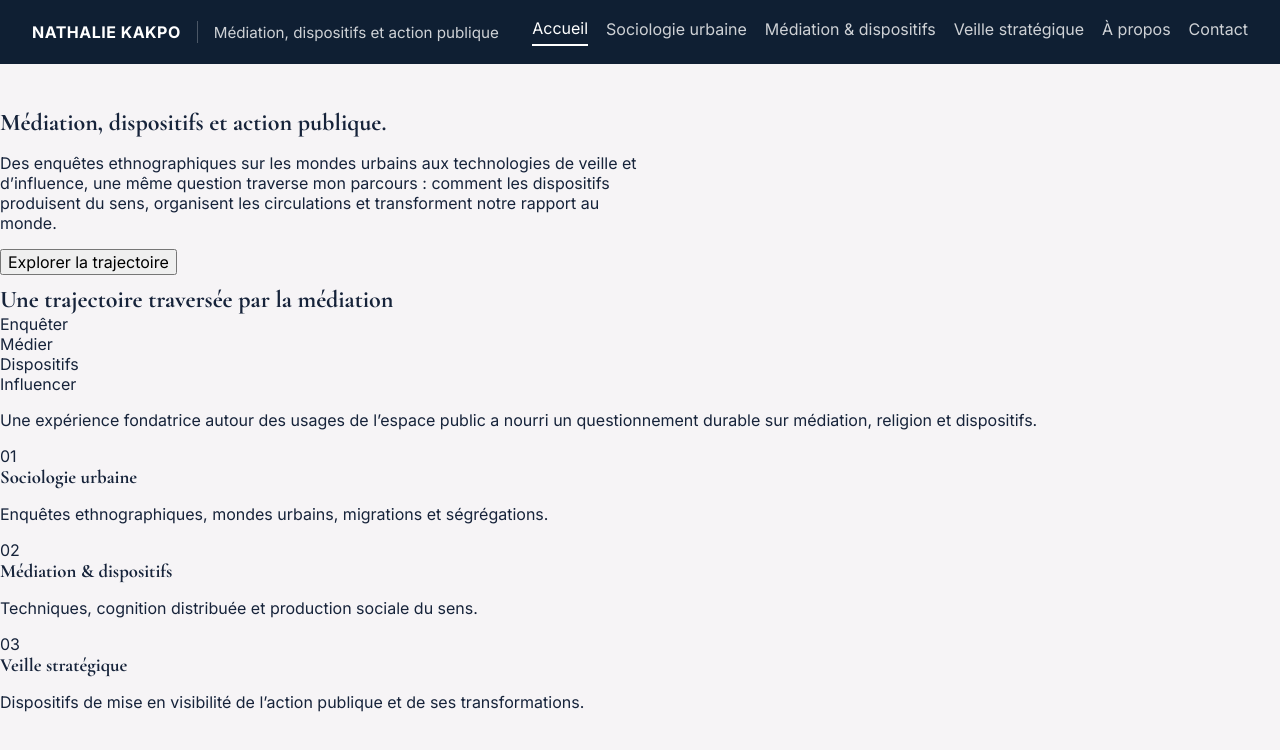
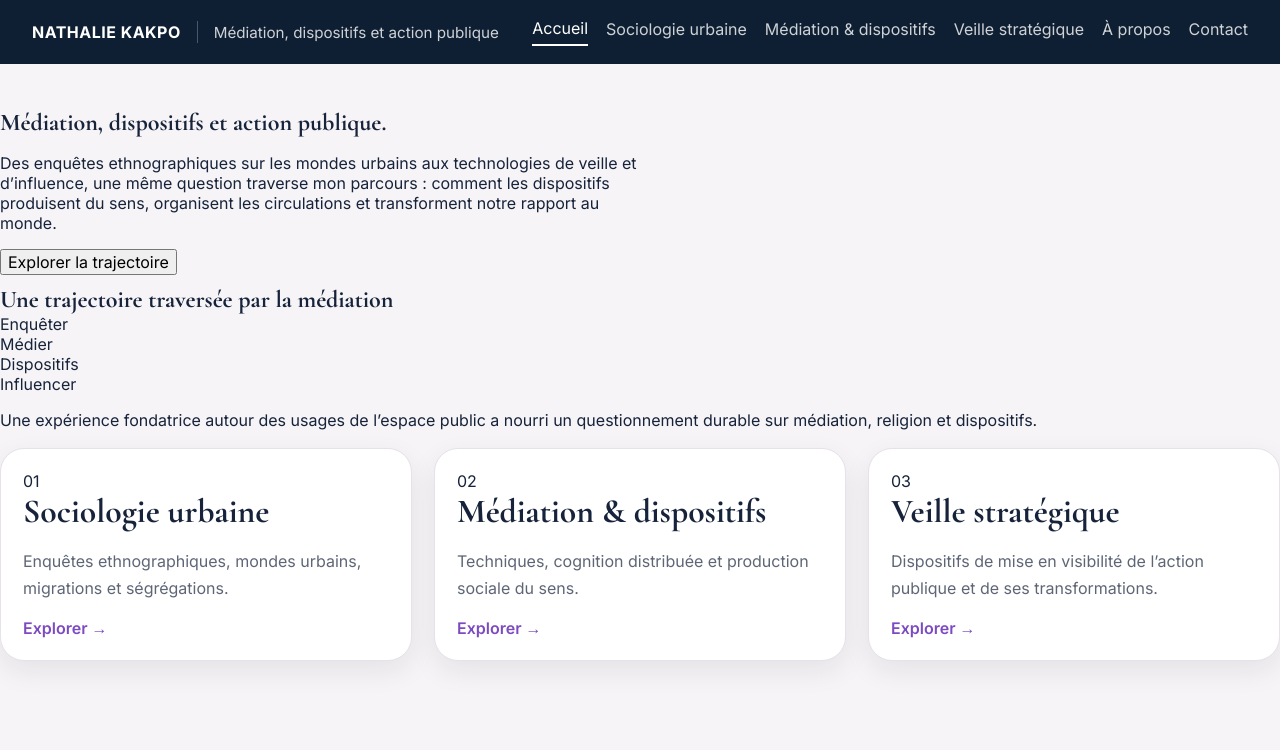
Before and after one commit to Nath76/site-personnel, a React (Vite) app: page / in a window 1280 px wide. Shown: the top 750 px of the page. Built offline with nearby package versions, Linux system fonts and the light colour scheme.

Commit message:
Refactor card sections to feature-card layout

```diff
--- a/src/pages/Home.jsx
+++ b/src/pages/Home.jsx
@@ -33,29 +33,38 @@ export default function Home({ go }) {
         </p>
       </section>
 
-      <section className="threecards">
-        <article onClick={() => go("socio")}>
-          <div className="cardNumber">01</div>
+      <section className="cards-raised">
+        <article className="feature-card" onClick={() => go("socio")}>
+          <div className="feature-card-body">
+            <div className="feature-number">01</div>
             <h3>Sociologie urbaine</h3>
             <p>
               Enquêtes ethnographiques, mondes urbains, migrations et ségrégations.
             </p>
+            <span className="card-link">Explorer →</span>
+          </div>
         </article>
 
-        <article onClick={() => go("mediation")}>
-          <div className="cardNumber">02</div>
+        <article className="feature-card" onClick={() => go("mediation")}>
+          <div className="feature-card-body">
+            <div className="feature-number">02</div>
             <h3>Médiation & dispositifs</h3>
             <p>
               Techniques, cognition distribuée et production sociale du sens.
             </p>
+            <span className="card-link">Explorer →</span>
+          </div>
         </article>
 
-        <article onClick={() => go("veille")}>
-          <div className="cardNumber">03</div>
+        <article className="feature-card" onClick={() => go("veille")}>
+          <div className="feature-card-body">
+            <div className="feature-number">03</div>
             <h3>Veille stratégique</h3>
             <p>
               Dispositifs de mise en visibilité de l’action publique et de ses transformations.
             </p>
+            <span className="card-link">Explorer →</span>
+          </div>
         </article>
       </section>
     </main>
```
Lines whose indentation alone changed are shown as unchanged.
